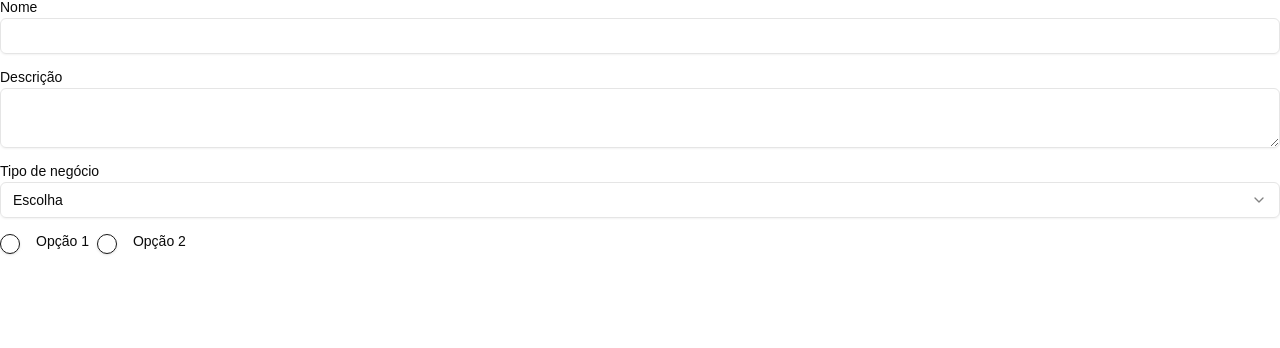
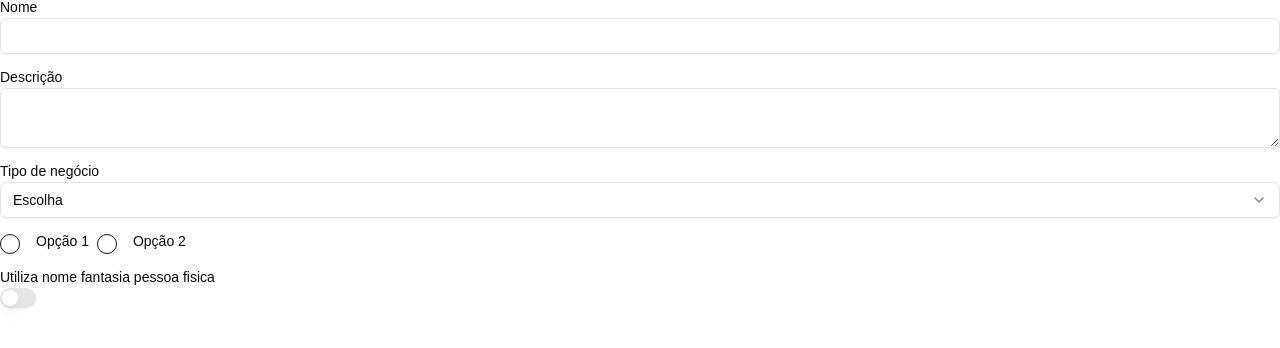
Before and after one commit to conceito-sankhya/vidya-manager-web, a Next.js app: page /teste in a window 1280 px wide. Shown: the top 348 px of the page. Built offline with nearby package versions, Linux system fonts and the light colour scheme.

Commit message:
feat: add input switch component

```diff
--- a/package.json
+++ b/package.json
@@ -17,6 +17,7 @@
     "@radix-ui/react-radio-group": "^1.2.3",
     "@radix-ui/react-select": "^2.1.6",
     "@radix-ui/react-slot": "^1.1.0",
+    "@radix-ui/react-switch": "^1.1.3",
     "@radix-ui/react-tabs": "^1.1.1",
     "@tanstack/react-table": "^8.20.6",
     "class-variance-authority": "^0.7.1",
--- a/src/app/teste/page.tsx
+++ b/src/app/teste/page.tsx
@@ -10,7 +10,8 @@
         <Input.Text label="Nome" />
         <Input.TextAreaInput label="Descrição" />
         <Input.SelectInput label="Tipo de negócio" selectOptions={selectOptions} />
-        <Input.RadioInput labelItems={radioItemOptions} error="Erro" />
+        <Input.RadioInput labelItems={radioItemOptions} />
+        <Input.SwitchInput label="Utiliza nome fantasia pessoa fisica" />
       </div>
     </div>
   );
--- a/src/components/input/input.tsx
+++ b/src/components/input/input.tsx
@@ -1,5 +1,6 @@
 import RadioInput from "./radio/radio.input";
 import SelectInput from "./select/select.input";
+import SwitchInput from "./switch/switch.input";
 import TextAreaInput from "./text-area/textarea.input";
 import Text from "./text/text.input";
 
@@ -7,7 +8,8 @@
   Text,
   TextAreaInput,
   SelectInput,
-  RadioInput
+  RadioInput,
+  SwitchInput
 };
 
 export default Input;
--- /dev/null
+++ b/src/components/input/switch/switch.input.tsx
@@ -0,0 +1,21 @@
+import { Label } from "@/components/ui/label";
+import { Switch } from "@/components/ui/switch";
+import { cn } from "@/lib/utils";
+
+interface SwitchInputProps extends React.InputHTMLAttributes<HTMLInputElement> {
+    label: string;
+}
+
+const SwitchInput: React.FC<SwitchInputProps> = ({
+    label,
+    className
+}) => {
+    return (
+        <div className="w-full flex flex-col gap-1">
+            <Label>{label}</Label>
+            <Switch className={cn("data-[state=checked]:bg-[#005EFF]", className)} />
+        </div>
+     );
+}
+
+export default SwitchInput;
--- /dev/null
+++ b/src/components/ui/switch.tsx
@@ -0,0 +1,29 @@
+"use client"
+
+import * as React from "react"
+import * as SwitchPrimitives from "@radix-ui/react-switch"
+
+import { cn } from "@/lib/utils"
+
+const Switch = React.forwardRef<
+  React.ElementRef<typeof SwitchPrimitives.Root>,
+  React.ComponentPropsWithoutRef<typeof SwitchPrimitives.Root>
+>(({ className, ...props }, ref) => (
+  <SwitchPrimitives.Root
+    className={cn(
+      "peer inline-flex h-5 w-9 shrink-0 cursor-pointer items-center rounded-full border-2 border-transparent shadow-sm transition-colors focus-visible:outline-none focus-visible:ring-2 focus-visible:ring-ring focus-visible:ring-offset-2 focus-visible:ring-offset-background disabled:cursor-not-allowed disabled:opacity-50 data-[state=checked]:bg-primary data-[state=unchecked]:bg-input",
+      className
+    )}
+    {...props}
+    ref={ref}
+  >
+    <SwitchPrimitives.Thumb
+      className={cn(
+        "pointer-events-none block h-4 w-4 rounded-full bg-background shadow-lg ring-0 transition-transform data-[state=checked]:translate-x-4 data-[state=unchecked]:translate-x-0"
+      )}
+    />
+  </SwitchPrimitives.Root>
+))
+Switch.displayName = SwitchPrimitives.Root.displayName
+
+export { Switch }
```
Also changed, not shown: 1 other file (tests, documents, lock files or other folders).
